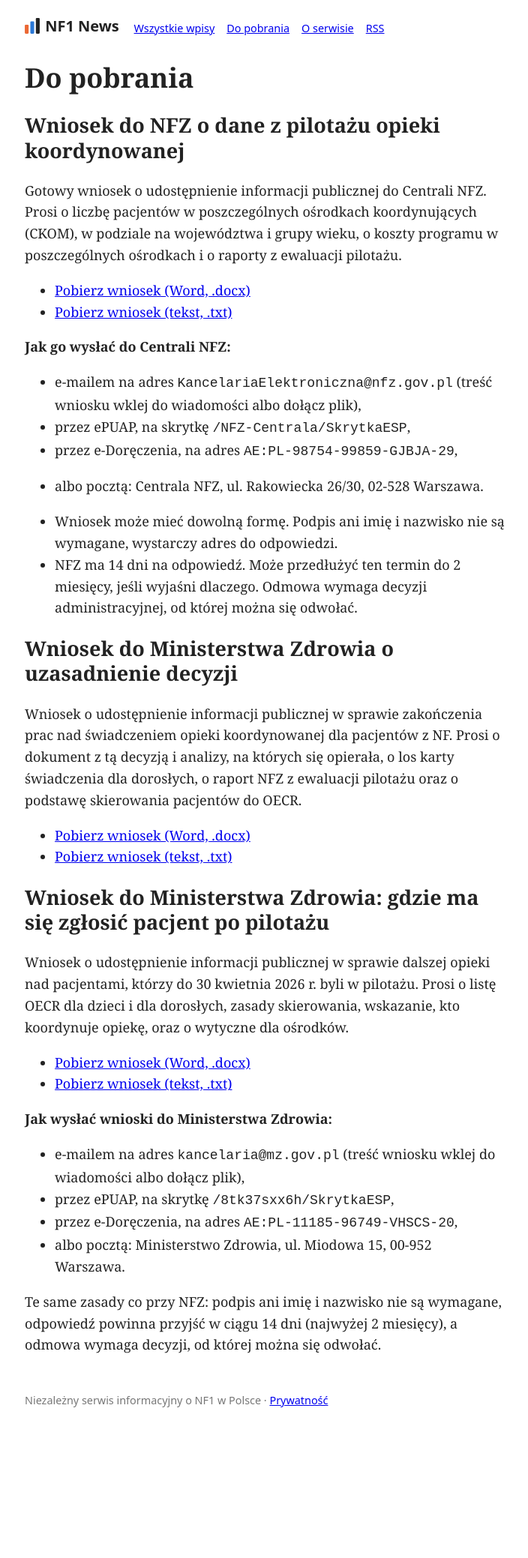
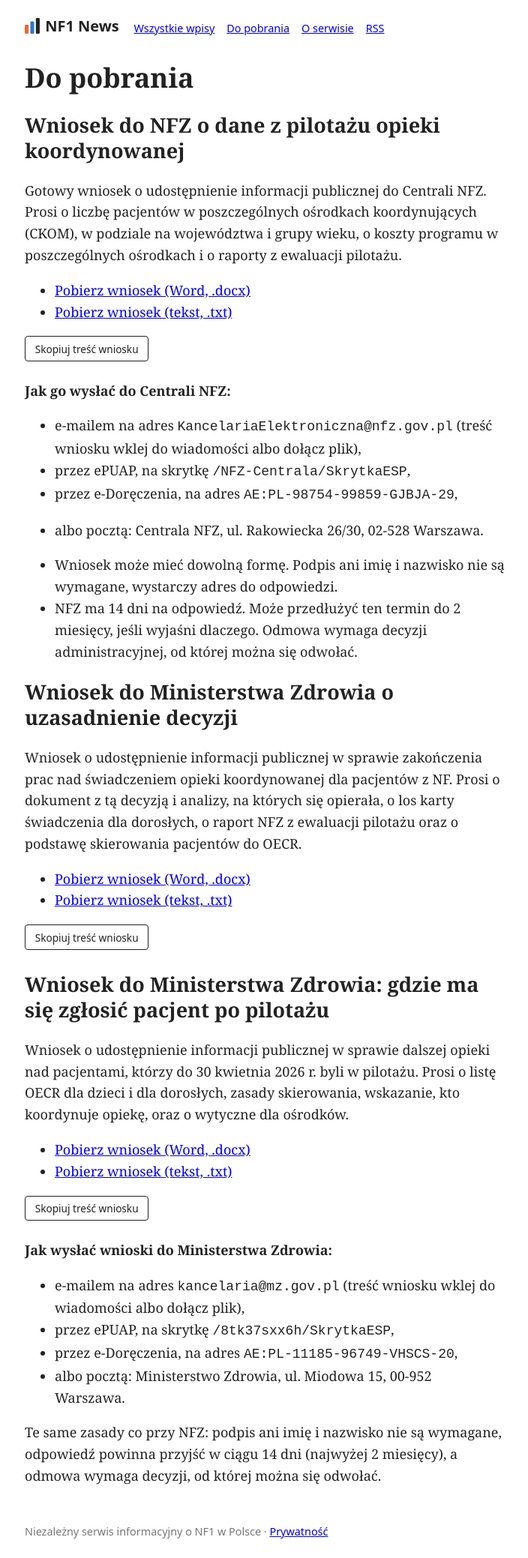
Before and after one commit to sylwiaeb/nf1news, a Jekyll site: the page built from do-pobrania.md, in a window 1280 px wide. Shown: the whole page at 75% size, without its empty margins (287-991 px from the left). Built offline with Jekyll 4.4.1, drawn with Linux system fonts in a browser that asks for light colours; before the commit the page ends 1903 px from its top, so only the background shows below that; part of the change alters nothing that is shown.

Commit message:
Do pobrania: przycisk Skopiuj treść wniosku
Co-Authored-By: Claude Opus 5.5 <noreply@anthropic.com>
Claude-Session: https://claude.ai/code/session_019jaYASJxLt3b2qxxJQMkS2

```diff
--- /dev/null
+++ b/_includes/mail.html
@@ -0,0 +1,3 @@
+{% capture body %}{% include {{ include.body }} %}{% endcapture %}
+<p class="mail"><button type="button" class="btn copy" data-target="{{ include.id }}">Skopiuj treść wniosku</button></p>
+<textarea id="{{ include.id }}" hidden readonly>{{ body | strip | escape }}</textarea>
--- /dev/null
+++ b/_includes/wnioski/wniosek-MZ-gdzie-pacjent-po-pilotazu.txt
@@ -0,0 +1,26 @@
+WNIOSEK O UDOSTĘPNIENIE INFORMACJI PUBLICZNEJ
+
+Na podstawie art. 2 ust. 1 oraz art. 10 ust. 1 ustawy z dnia 6 września 2001 r. o dostępie do informacji publicznej wnoszę o udostępnienie informacji dotyczących dalszej opieki nad pacjentami, którzy do 30 kwietnia 2026 r. byli objęci programem pilotażowym w zakresie koordynowanej opieki medycznej nad chorymi z neurofibromatozami oraz pokrewnymi im rasopatiami.
+
+W piśmie z 23 października 2026 r. Departament Analiz i Strategii Ministerstwa Zdrowia wskazał, że pacjenci ci powinni korzystać z opieki w Ośrodkach Eksperckich Chorób Rzadkich (OECR). W związku z tym proszę o następujące informacje:
+
+1.  Wykazu Ośrodków Eksperckich Chorób Rzadkich (nazwa podmiotu, adres, jednostka lub poradnia), które według Ministerstwa Zdrowia zapewniają opiekę pacjentom z neurofibromatozami i rasopatiami, odrębnie dla dzieci i dla pacjentów dorosłych.
+
+2.  Informacji, w ramach jakiego świadczenia lub zakresu finansowanego przez NFZ pacjent ma być objęty opieką w OECR oraz czy potrzebne jest do tego skierowanie, a jeżeli tak – od kogo.
+
+3.  Informacji, kto odpowiada za koordynację wielospecjalistycznej opieki i nadzoru onkologicznego nad pacjentem po zakończeniu pilotażu, w szczególności nad pacjentami dorosłymi, którzy w pilotażu byli leczeni w ośrodkach pediatrycznych.
+
+4.  Informacji, czy pacjenci objęci pilotażem mogą kontynuować opiekę w ośrodku, który prowadził ich w ramach programu, a jeżeli tak – na jakich zasadach.
+
+5.  Informacji, czy Ministerstwo Zdrowia lub Narodowy Fundusz Zdrowia przekazały ośrodkom koordynującym lub OECR wytyczne dotyczące przejęcia pacjentów po 30 kwietnia 2026 r. (np. przekazania dokumentacji i planów nadzoru). Jeżeli tak – proszę o kopie tych wytycznych.
+
+6.  Informacji, ilu spośród pacjentów objętych pilotażem zostało objętych opieką w OECR po 30 kwietnia 2026 r., jeżeli Ministerstwo posiada takie dane.
+
+7.  Wskazania, gdzie pacjent lub jego opiekun może zgłosić brak dostępu do opieki po zakończeniu pilotażu.
+
+Jeżeli część informacji nie jest w posiadaniu Ministerstwa Zdrowia, proszę o udostępnienie pozostałych i wskazanie podmiotu, który ją posiada.
+
+Sposób i forma udostępnienia: w formie elektronicznej, przesłanej na adres e-mail, z którego wysłano niniejszy wniosek.
+
+Z poważaniem,
+[imię i nazwisko – opcjonalnie, nie jest wymagane]
--- /dev/null
+++ b/_includes/wnioski/wniosek-MZ-uzasadnienie-decyzji.txt
@@ -0,0 +1,29 @@
+WNIOSEK O UDOSTĘPNIENIE INFORMACJI PUBLICZNEJ
+
+Na podstawie art. 2 ust. 1 oraz art. 10 ust. 1 ustawy z dnia 6 września 2001 r. o dostępie do informacji publicznej wnoszę o udostępnienie informacji dotyczących zakończenia prac nad wprowadzeniem do koszyka świadczeń gwarantowanych świadczenia koordynowanej opieki nad pacjentami z neurofibromatozami i pokrewnymi rasopatiami, o którym Departament Analiz i Strategii Ministerstwa Zdrowia poinformował w piśmie z 23 października 2026 r.
+
+1.  Kopii dokumentu (np. notatki, decyzji, wpisu w systemie EZD), w którym podjęto rozstrzygnięcie o zakończeniu prac nad świadczeniem, ze wskazaniem daty jego podjęcia oraz osoby lub komórki organizacyjnej, która je podjęła.
+
+2.  Informacji, czy rekomendacja Prezesa AOTMiT nr 151/2026 była jedyną podstawą tego rozstrzygnięcia. Jeżeli nie, proszę o wskazanie pozostałych przesłanek.
+
+3.  Kopii analiz, notatek lub opinii sporządzonych w Ministerstwie Zdrowia po otrzymaniu rekomendacji nr 151/2026, w szczególności odnoszących się do:
+
+    a)  wyników analizy wpływu na budżet z raportu AOTMiT nr DRiSSOZ.4100.3.2026, która w wariancie podstawowym wskazuje oszczędności dla płatnika (ok. 582 tys. zł w 2027 r. i ok. 1,86 mln zł w 2029 r.),
+    b)  opinii ekspertów klinicznych zebranych przez AOTMiT, z których wszystkie opowiadały się za włączeniem świadczenia do koszyka świadczeń gwarantowanych.
+
+4.  Informacji o losie karty świadczenia dla pacjentów dorosłych, przekazanej Ministerstwu Zdrowia 29 marca 2026 r. przez konsultanta krajowego w dziedzinie onkologii i hematologii dziecięcej (o której Ministerstwo informowało w piśmie z 12 maja 2026 r.): czy karta została oceniona, przez kogo i z jakim wynikiem, oraz czy była przedmiotem oceny AOTMiT. Proszę też o kopię uwag Ministerstwa do tej karty i odpowiedzi na nie z 17 kwietnia 2026 r.
+
+5.  Informacji, czy Ministerstwo Zdrowia otrzymało od Narodowego Funduszu Zdrowia raport z ewaluacji programu pilotażowego (o którego przekazanie Ministerstwo zwróciło się do NFZ), a jeżeli tak – wskazania daty jego otrzymania i kopii raportu oraz informacji, czy został uwzględniony przy rozstrzygnięciu.
+
+6.  Kopii analiz lub ustaleń, na podstawie których Ministerstwo uznało, że Ośrodki Eksperckie Chorób Rzadkich zapewnią opiekę pacjentom z neurofibromatozami i rasopatiami, wobec wskazania Rady Przejrzystości AOTMiT (stanowisko nr 145/2026), że status OECR nie potwierdza doświadczenia ośrodka w opiece nad pacjentami z NF ani jego zdolności do objęcia opieką wszystkich chorych.
+
+7.  Informacji, czy Ministerstwo rozważało rozwiązania alternatywne wobec zakończenia prac, np. odrębne świadczenie dla dorosłych, modyfikację modelu opieki lub przedłużenie programu pilotażowego, a jeżeli tak – z jakim wynikiem.
+
+8.  Informacji o planowanych działaniach Ministerstwa Zdrowia w zakresie zapewnienia skoordynowanej opieki pacjentom z neurofibromatozami i rasopatiami, wraz z harmonogramem, jeżeli został przyjęty.
+
+Jeżeli któryś z dokumentów nie istnieje, proszę o wyraźną informację o tym. Jeżeli część informacji nie jest w posiadaniu Ministerstwa Zdrowia, proszę o udostępnienie pozostałych i wskazanie podmiotu, który ją posiada.
+
+Sposób i forma udostępnienia: w formie elektronicznej (skany lub pliki PDF), przesłanej na adres e-mail, z którego wysłano niniejszy wniosek.
+
+Z poważaniem,
+[imię i nazwisko – opcjonalnie, nie jest wymagane]
--- /dev/null
+++ b/_includes/wnioski/wniosek-NFZ-dane-pilotaz-NF.txt
@@ -0,0 +1,26 @@
+WNIOSEK O UDOSTĘPNIENIE INFORMACJI PUBLICZNEJ
+
+Na podstawie art. 2 ust. 1 oraz art. 10 ust. 1 ustawy z dnia 6 września 2001 r. o dostępie do informacji publicznej wnoszę o udostępnienie następujących informacji dotyczących programu pilotażowego w zakresie koordynowanej opieki medycznej nad chorymi z neurofibromatozami oraz pokrewnymi im rasopatiami, realizowanego na podstawie rozporządzenia Ministra Zdrowia z 2020 r. (z późniejszymi zmianami), w całym okresie jego realizacji (od 1 października 2020 r. do 30 kwietnia 2026 r.):
+
+1. Liczby unikatowych pacjentów (według numeru PESEL) objętych programem, w podziale na każdy ośrodek koordynujący (nazwa świadczeniodawcy), za każdy rok kalendarzowy oraz łącznie za cały okres programu.
+
+2. Liczby unikatowych pacjentów objętych programem w podziale na województwo zamieszkania pacjenta, za każdy rok kalendarzowy oraz łącznie.
+
+3. Liczby unikatowych pacjentów objętych programem w podziale na grupy wieku (0–17 lat, 18–30 lat, powyżej 30 lat), łącznie i w podziale na ośrodki.
+
+4. Wartości świadczeń rozliczonych w ramach programu (z wyodrębnieniem ryczałtu za koordynację), w podziale na każdy ośrodek koordynujący i każdy rok kalendarzowy.
+
+5. Liczby pacjentów, którzy w dniu zakończenia programu (30 kwietnia 2026 r.) pozostawali pod opieką poszczególnych ośrodków koordynujących.
+
+6. Kopii raportów z realizacji i ewaluacji programu pilotażowego przekazanych przez NFZ Ministrowi Zdrowia, w tym raportu obejmującego okres do 30 czerwca 2025 r. oraz raportu końcowego, wraz ze wskazaniem dat ich przekazania.
+
+7. Liczby unikatowych pacjentów z rozpoznaniem zasadniczym lub współistniejącym ICD-10 Q85.0, którym udzielono świadczeń w ambulatoryjnej opiece specjalistycznej, w podziale na województwa, za lata 2019–2025.
+
+Wnoszę o udostępnienie informacji w formie danych zagregowanych, które nie pozwalają na identyfikację osób. Jeżeli w danej komórce liczba pacjentów jest na tyle mała, że mogłaby umożliwić identyfikację, proszę o oznaczenie jej np. jako „<5” zamiast odmowy udostępnienia całości danych.
+
+Jeżeli którakolwiek z żądanych informacji nie jest w posiadaniu NFZ, proszę o udostępnienie pozostałych i o wskazanie, który podmiot ją posiada.
+
+Sposób i forma udostępnienia: w formie elektronicznej (preferowany plik arkusza kalkulacyjnego, np. XLSX lub CSV, a w przypadku raportów plik PDF), przesłanej na adres e-mail, z którego wysłano niniejszy wniosek.
+
+Z poważaniem,
+[imię i nazwisko – opcjonalnie, nie jest wymagane]
--- a/_layouts/default.html
+++ b/_layouts/default.html
@@ -61,6 +61,7 @@
     .bar.c7 { background: var(--c7); }
     .bar.c8 { background: var(--c8); }
     .share { font-family: system-ui, sans-serif; font-size: 0.85rem; color: #777; margin-top: -0.5rem; }
+    .btn { display: inline-block; font: 0.85rem system-ui, sans-serif; padding: 0.4rem 0.8rem; margin: 0 0.4rem 0.4rem 0; border: 1px solid currentColor; border-radius: 4px; background: none; color: inherit; text-decoration: none; cursor: pointer; }
     .source { color: #777; font-family: system-ui, sans-serif; font-size: 0.8rem; }
   </style>
 </head>
--- a/do-pobrania.md
+++ b/do-pobrania.md
@@ -12,6 +12,8 @@ Gotowy wniosek o udostępnienie informacji publicznej do Centrali NFZ. Prosi o l
 
 - [Pobierz wniosek (Word, .docx)]({{ '/pliki/wniosek-NFZ-dane-pilotaz-NF.docx' | relative_url }})
 - [Pobierz wniosek (tekst, .txt)]({{ '/pliki/wniosek-NFZ-dane-pilotaz-NF.txt' | relative_url }})
+
+{% include mail.html id="w-nfz" body="wnioski/wniosek-NFZ-dane-pilotaz-NF.txt" %}
 
 **Jak go wysłać do Centrali NFZ:**
 
@@ -30,12 +32,16 @@ Wniosek o udostępnienie informacji publicznej w sprawie zakończenia prac nad
 - [Pobierz wniosek (Word, .docx)]({{ '/pliki/wniosek-MZ-uzasadnienie-decyzji.docx' | relative_url }})
 - [Pobierz wniosek (tekst, .txt)]({{ '/pliki/wniosek-MZ-uzasadnienie-decyzji.txt' | relative_url }})
 
+{% include mail.html id="w-mz1" body="wnioski/wniosek-MZ-uzasadnienie-decyzji.txt" %}
+
 ## Wniosek do Ministerstwa Zdrowia: gdzie ma się zgłosić pacjent po pilotażu
 
 Wniosek o udostępnienie informacji publicznej w sprawie dalszej opieki nad pacjentami, którzy do 30 kwietnia 2026 r. byli w pilotażu. Prosi o listę OECR dla dzieci i dla dorosłych, zasady skierowania, wskazanie, kto koordynuje opiekę, oraz o wytyczne dla ośrodków.
 
 - [Pobierz wniosek (Word, .docx)]({{ '/pliki/wniosek-MZ-gdzie-pacjent-po-pilotazu.docx' | relative_url }})
 - [Pobierz wniosek (tekst, .txt)]({{ '/pliki/wniosek-MZ-gdzie-pacjent-po-pilotazu.txt' | relative_url }})
+
+{% include mail.html id="w-mz2" body="wnioski/wniosek-MZ-gdzie-pacjent-po-pilotazu.txt" %}
 
 **Jak wysłać wnioski do Ministerstwa Zdrowia:**
 
@@ -45,3 +51,14 @@ Wniosek o udostępnienie informacji publicznej w sprawie dalszej opieki nad pacj
 - albo pocztą: Ministerstwo Zdrowia, ul. Miodowa 15, 00-952 Warszawa.
 
 Te same zasady co przy NFZ: podpis ani imię i nazwisko nie są wymagane, odpowiedź powinna przyjść w ciągu 14 dni (najwyżej 2 miesięcy), a odmowa wymaga decyzji, od której można się odwołać.
+
+<script>
+document.querySelectorAll('button.copy').forEach(function (b) {
+  b.addEventListener('click', function () {
+    var t = document.getElementById(b.dataset.target).value;
+    var done = function () { b.textContent = 'Skopiowano'; setTimeout(function () { b.textContent = 'Skopiuj treść wniosku'; }, 2000); };
+    if (navigator.clipboard) { navigator.clipboard.writeText(t).then(done); }
+    else { var a = document.createElement('textarea'); a.value = t; document.body.appendChild(a); a.select(); document.execCommand('copy'); a.remove(); done(); }
+  });
+});
+</script>
```
